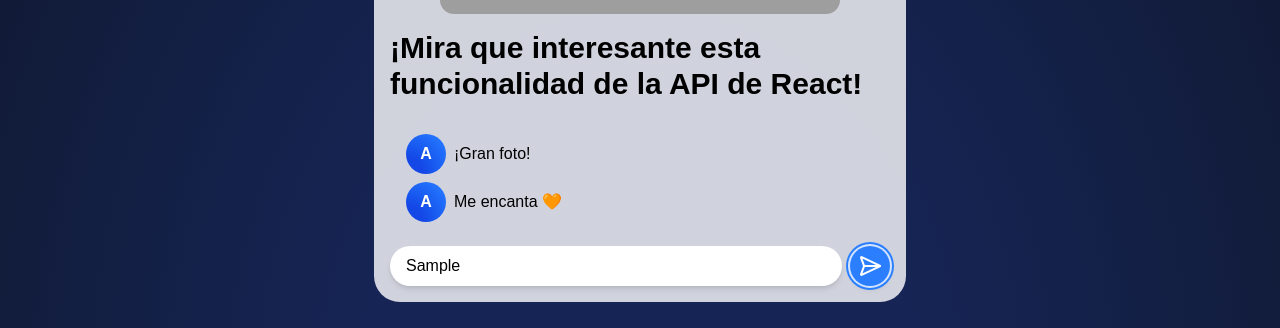
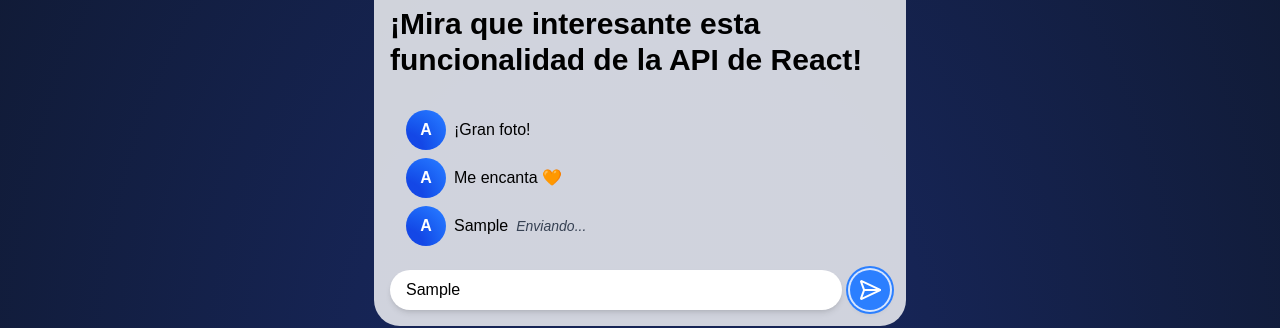
Before and after one commit to pipe753951/05-react-hooks-app, a React (Vite) app: page / in a window 1280 px wide. Both pictures are taken after typing "Sample" into the empty fields and a click on the button 870 px from the left and 666 px from the top of the page. Shown: the part 400-728 px from the top of the page. Built offline with nearby package versions, Linux system fonts and the light colour scheme; grey boxes are pictures that could not be loaded.

Commit message:
Finshing class #154.

```diff
--- a/src/07-useOptimistic/QuickPhotoApp.tsx
+++ b/src/07-useOptimistic/QuickPhotoApp.tsx
@@ -1,5 +1,5 @@
 import { SendHorizontal } from "lucide-react";
-import { useState } from "react";
+import { useOptimistic, useState } from "react";
 
 interface Comment {
   id: number;
@@ -13,10 +13,27 @@
     { id: 2, text: "Me encanta 🧡" },
   ]);
 
+  const [optimisticComments, addOptimisticComment] = useOptimistic(
+    comments,
+    (currentComments, newCommentText: string): Comment[] => [
+      ...currentComments,
+      {
+        id: comments.length + 1,
+        text: newCommentText,
+        optimistic: true,
+      },
+    ],
+  );
+
   const handleAddComment = async (form: FormData) => {
     const newMessageText = form.get("post-message");
+    if (!newMessageText) return;
+
     console.log(`Nuevo comentario: ${newMessageText}`);
 
+    addOptimisticComment(newMessageText.toString());
+
+    // Simular la petición HTTP del servidor.
     await new Promise((resolve) => setTimeout(resolve, 3000));
 
     const newComment: Comment = {
@@ -43,14 +60,14 @@
         </div>
         {/* Comentarios */}
         <ul className="flex flex-col items-start justify-center w-125 p-4">
-          {comments.map((comment) => (
+          {optimisticComments.map((comment) => (
             <li key={comment.id} className="flex items-center gap-2 mb-2">
               <div className="bg-radial-[at_0%_100%] from-blue-700 from-30% to-blue-500 rounded-full w-10 h-10 flex items-center justify-center">
                 <span className="text-white text-center font-bold">A</span>
               </div>
               <p className="text-black">{comment.text}</p>
               {comment.optimistic && (
-                <span className="text-gray-500 text-sm">enviando... </span>
+                <i className="text-gray-700 text-sm">Enviando... </i>
               )}
             </li>
           ))}
```
